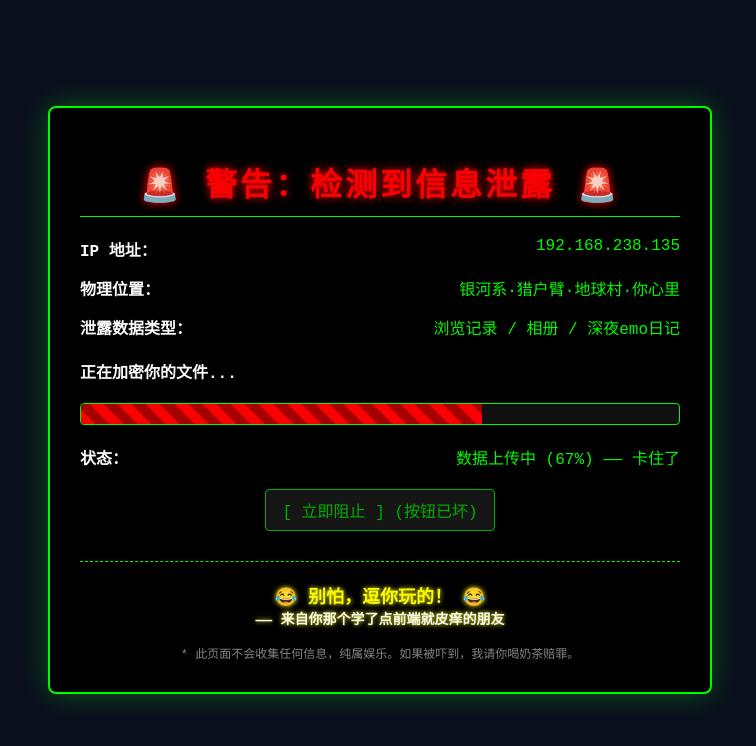
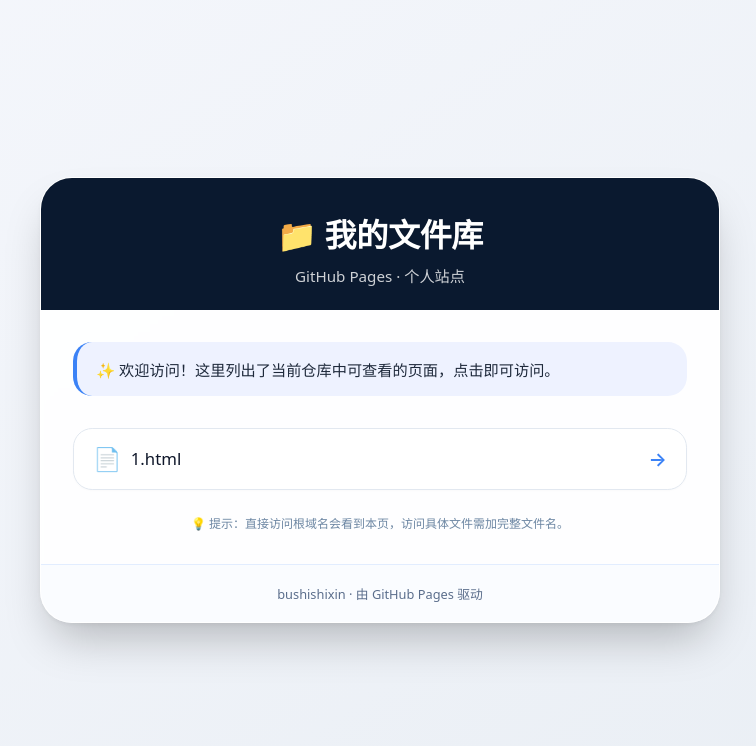
Before and after one commit to bushishixin/bushishixin.github.io, a plain HTML site: page index.html in a window 1280 px wide. Shown: the whole page, without its empty margins (260-1016 px from the left). Drawn offline with Linux system fonts and the light colour scheme.

Commit message:
index.html

```diff
--- a/index.html
+++ b/index.html
@@ -1,171 +1,188 @@
 <!DOCTYPE html>
-<html lang="zh">
+<html lang="zh-CN">
 <head>
     <meta charset="UTF-8">
-    <meta name="viewport" content="width=device-width, initial-scale=1.0">
-    <title>⚠️ 安全警报 ⚠️</title>
+    <meta name="viewport" content="width=device-width, initial-scale=1.0, user-scalable=yes">
+    <title>我的GitHub Pages主页</title>
     <style>
+        * {
+            margin: 0;
+            padding: 0;
+            box-sizing: border-box;
+        }
+
         body {
-            background: #0a0f1e;
-            font-family: 'Courier New', monospace;
-            color: #0f0;
+            font-family: system-ui, -apple-system, 'Segoe UI', Roboto, 'Helvetica Neue', sans-serif;
+            background: linear-gradient(145deg, #f5f7fc 0%, #e9eef4 100%);
+            min-height: 100vh;
             display: flex;
+            align-items: center;
             justify-content: center;
+            padding: 1.5rem;
+        }
+
+        .card {
+            max-width: 680px;
+            width: 100%;
+            background: rgba(255,255,255,0.92);
+            backdrop-filter: blur(2px);
+            border-radius: 2rem;
+            box-shadow: 0 25px 45px -12px rgba(0,0,0,0.25), 0 2px 5px rgba(0,0,0,0.05);
+            overflow: hidden;
+            transition: transform 0.2s ease;
+            border: 1px solid rgba(255,255,255,0.5);
+        }
+
+        .card:hover {
+            transform: scale(1.01);
+        }
+
+        .header {
+            background: #0a192f;
+            color: white;
+            padding: 2rem 2rem 1.5rem;
+            text-align: center;
+        }
+
+        .header h1 {
+            font-size: 2rem;
+            font-weight: 600;
+            letter-spacing: -0.3px;
+            margin-bottom: 0.5rem;
+        }
+
+        .header p {
+            opacity: 0.8;
+            font-size: 0.95rem;
+        }
+
+        .content {
+            padding: 2rem;
+        }
+
+        .intro {
+            background: #eef2ff;
+            padding: 1rem 1.2rem;
+            border-radius: 1.2rem;
+            margin-bottom: 2rem;
+            color: #1e293b;
+            font-size: 0.95rem;
+            border-left: 4px solid #3b82f6;
+        }
+
+        .page-list {
+            display: flex;
+            flex-direction: column;
+            gap: 0.75rem;
+        }
+
+        .page-link {
+            display: flex;
             align-items: center;
-            height: 100vh;
-            margin: 0;
-            overflow: hidden;
+            justify-content: space-between;
+            background: white;
+            border-radius: 1.2rem;
+            padding: 0.9rem 1.2rem;
+            text-decoration: none;
+            color: #0f172a;
+            font-weight: 500;
+            border: 1px solid #e2e8f0;
+            transition: all 0.2s;
+            box-shadow: 0 1px 2px rgba(0,0,0,0.02);
         }
-        .terminal {
-            background: #000;
-            border: 2px solid #0f0;
-            border-radius: 8px;
-            padding: 30px;
-            max-width: 600px;
-            width: 90%;
-            box-shadow: 0 0 30px rgba(0, 255, 0, 0.3);
-            animation: flicker 0.15s infinite alternate;
+
+        .page-link:hover {
+            border-color: #3b82f6;
+            background: #f8fafc;
+            transform: translateX(4px);
+            box-shadow: 0 8px 20px -8px rgba(59,130,246,0.2);
         }
-        @keyframes flicker {
-            0% { opacity: 1; }
-            100% { opacity: 0.98; }
+
+        .page-name {
+            display: flex;
+            align-items: center;
+            gap: 0.6rem;
+            font-size: 1.05rem;
         }
-        h1 {
-            color: #f00;
+
+        .page-name span:first-child {
+            font-size: 1.4rem;
+        }
+
+        .arrow {
+            color: #3b82f6;
+            font-size: 1.2rem;
+            font-weight: 600;
+            transition: transform 0.2s;
+        }
+
+        .page-link:hover .arrow {
+            transform: translateX(4px);
+        }
+
+        .badge {
+            background: #e6f0ff;
+            color: #1e40af;
+            border-radius: 40px;
+            padding: 0.2rem 0.6rem;
+            font-size: 0.7rem;
+            font-weight: 500;
+        }
+
+        .footer {
+            border-top: 1px solid #e2edff;
+            padding: 1.2rem 2rem;
             text-align: center;
-            text-transform: uppercase;
-            letter-spacing: 3px;
-            margin-bottom: 20px;
-            text-shadow: 0 0 10px red;
-            border-bottom: 1px solid #0f0;
-            padding-bottom: 10px;
+            font-size: 0.8rem;
+            color: #5b6e8c;
+            background: #fafcff;
         }
-        .info-line {
-            margin: 15px 0;
-            display: flex;
-            justify-content: space-between;
-        }
-        .label {
-            color: #fff;
-            font-weight: bold;
-        }
-        .value {
-            color: #0f0;
-        }
-        .progress-bar {
-            border: 1px solid #0f0;
-            height: 20px;
-            margin: 20px 0;
-            background: #111;
-            border-radius: 4px;
-            overflow: hidden;
-        }
-        .progress-fill {
-            width: 0%;
-            height: 100%;
-            background: repeating-linear-gradient(
-                45deg,
-                #f00,
-                #f00 10px,
-                #a00 10px,
-                #a00 20px
-            );
-            animation: loading 8s linear infinite;
-        }
-        @keyframes loading {
-            0% { width: 0%; }
-            50% { width: 67%; }
-            100% { width: 67%; }
-        }
-        .blink {
-            animation: blink 1s step-end infinite;
-        }
-        @keyframes blink {
-            0%, 100% { opacity: 1; }
-            50% { opacity: 0; }
-        }
-        .punchline {
-            color: #ff0;
-            text-align: center;
-            margin-top: 30px;
-            font-size: 18px;
-            font-weight: bold;
-            text-shadow: 0 0 5px yellow;
-            border-top: 1px dashed #0f0;
-            padding-top: 20px;
-        }
-        .small-note {
-            color: #888;
-            text-align: center;
-            margin-top: 15px;
-            font-size: 12px;
-        }
-        .fake-btn {
-            background: #222;
-            color: #0f0;
-            border: 1px solid #0f0;
-            padding: 8px 16px;
-            cursor: not-allowed;
-            text-align: center;
-            width: fit-content;
-            margin: 20px auto 0;
-            border-radius: 4px;
-            opacity: 0.7;
+
+        @media (max-width: 500px) {
+            .header h1 { font-size: 1.6rem; }
+            .content { padding: 1.5rem; }
+            .page-link { padding: 0.7rem 1rem; }
         }
     </style>
 </head>
 <body>
-    <div class="terminal">
-        <h1>🚨 警告：检测到信息泄露 🚨</h1>
+<div class="card">
+    <div class="header">
+        <h1>📁 我的文件库</h1>
+        <p>GitHub Pages · 个人站点</p>
+    </div>
+    <div class="content">
+        <div class="intro">
+            ✨ 欢迎访问！这里列出了当前仓库中可查看的页面，点击即可访问。
+        </div>
+        <div class="page-list">
+            <!-- 在这里添加你的页面，一行一个，格式如下 -->
+            <a href="1.html" class="page-link">
+                <div class="page-name">
+                    <span>📄</span>
+                    <span>1.html</span>
+                </div>
+                <div class="arrow">→</div>
+            </a>
 
-        <div class="info-line">
-            <span class="label">IP 地址：</span>
-            <span class="value" id="ip-display">正在定位...</span>
+            <!-- 以后新增页面，复制上面一行，修改 href 和显示的文字即可 -->
+            <!--
+            <a href="2.html" class="page-link">
+                <div class="page-name">
+                    <span>🌟</span>
+                    <span>2.html</span>
+                </div>
+                <div class="arrow">→</div>
+            </a>
+            -->
         </div>
-        <div class="info-line">
-            <span class="label">物理位置：</span>
-            <span class="value" id="location-display">银河系·猎户臂·地球村·你心里</span>
-        </div>
-        <div class="info-line">
-            <span class="label">泄露数据类型：</span>
-            <span class="value">浏览记录 / 相册 / 深夜emo日记</span>
-        </div>
-
-        <div style="margin-top: 20px;">
-            <span class="label">正在加密你的文件...</span>
-        </div>
-        <div class="progress-bar">
-            <div class="progress-fill"></div>
-        </div>
-
-        <div class="info-line">
-            <span class="label">状态：</span>
-            <span class="value blink">数据上传中 (67%) —— 卡住了</span>
-        </div>
-
-        <div class="fake-btn">
-            [ 立即阻止 ] (按钮已坏)
-        </div>
-
-        <!-- 戏精部分结束，下面是真相 -->
-        <div class="punchline">
-            😂 别怕，逗你玩的！ 😂<br>
-            <span style="color: #fff; font-size: 14px;">—— 来自你那个学了点前端就皮痒的朋友</span>
-        </div>
-        <div class="small-note">
-            * 此页面不会收集任何信息，纯属娱乐。如果被吓到，我请你喝奶茶赔罪。
+        <div style="margin-top: 1.5rem; font-size: 0.75rem; color: #6c86a3; text-align: center;">
+            💡 提示：直接访问根域名会看到本页，访问具体文件需加完整文件名。
         </div>
     </div>
-
-    <script>
-        // 纯前端小把戏：显示一个假 IP 地址（不会真正获取）
-        // 只是为了让页面看起来更真，实际上是随机拼接的
-        const fakeIP = `192.168.${Math.floor(Math.random() * 255)}.${Math.floor(Math.random() * 255)}`;
-        document.getElementById('ip-display').textContent = fakeIP;
-
-        // 还可以加点假的控制台输出戏份
-        console.log("%c警告：你的浏览器正在被监控！", "color: red; font-size: 20px; font-weight: bold;");
-        console.log("%c……才怪 😜 就是个玩笑，你朋友写来逗你的。", "color: green; font-size: 14px;");
-    </script>
+    <div class="footer">
+        <span>bushishixin · 由 GitHub Pages 驱动</span>
+    </div>
+</div>
 </body>
 </html>
```
